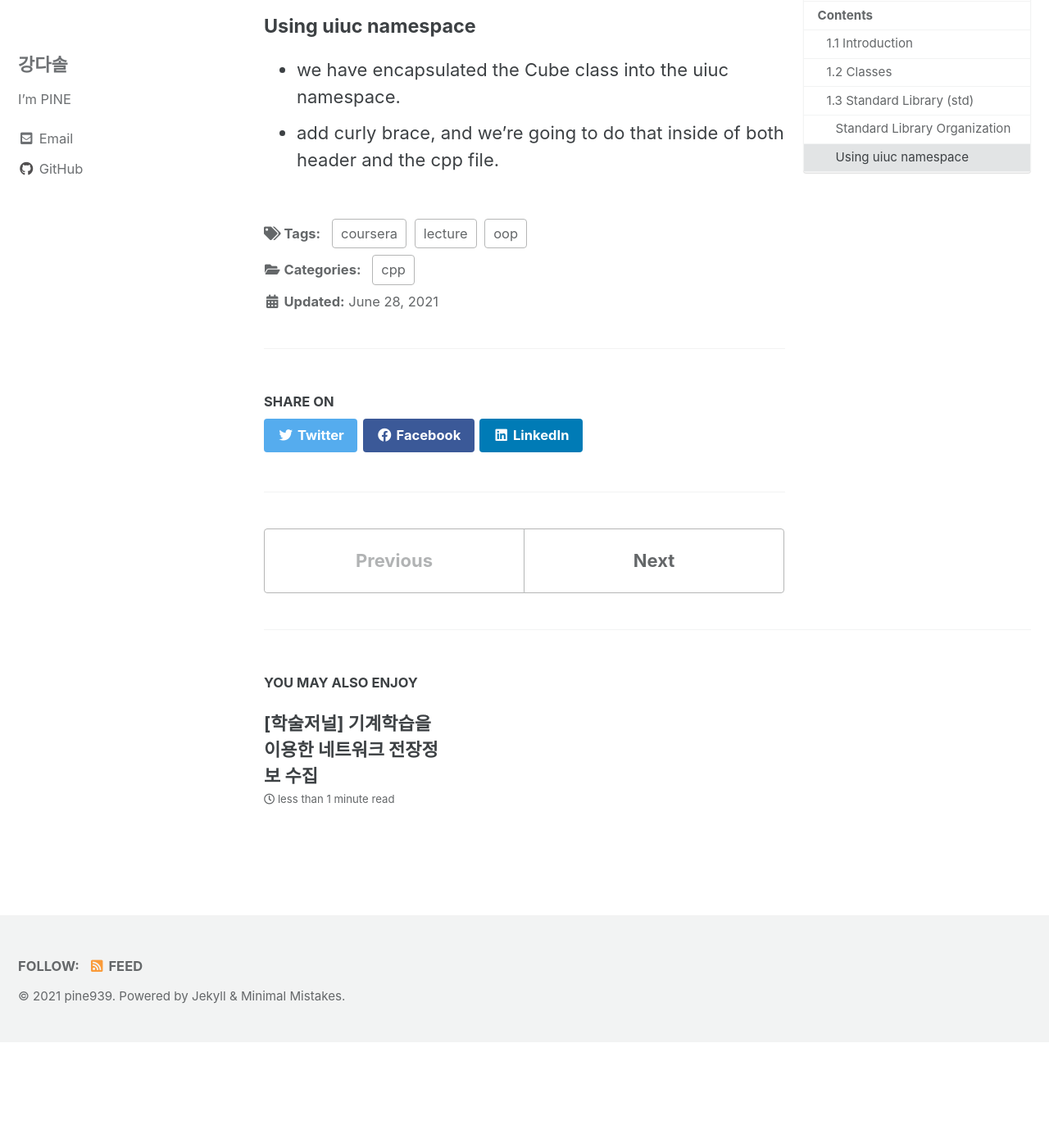
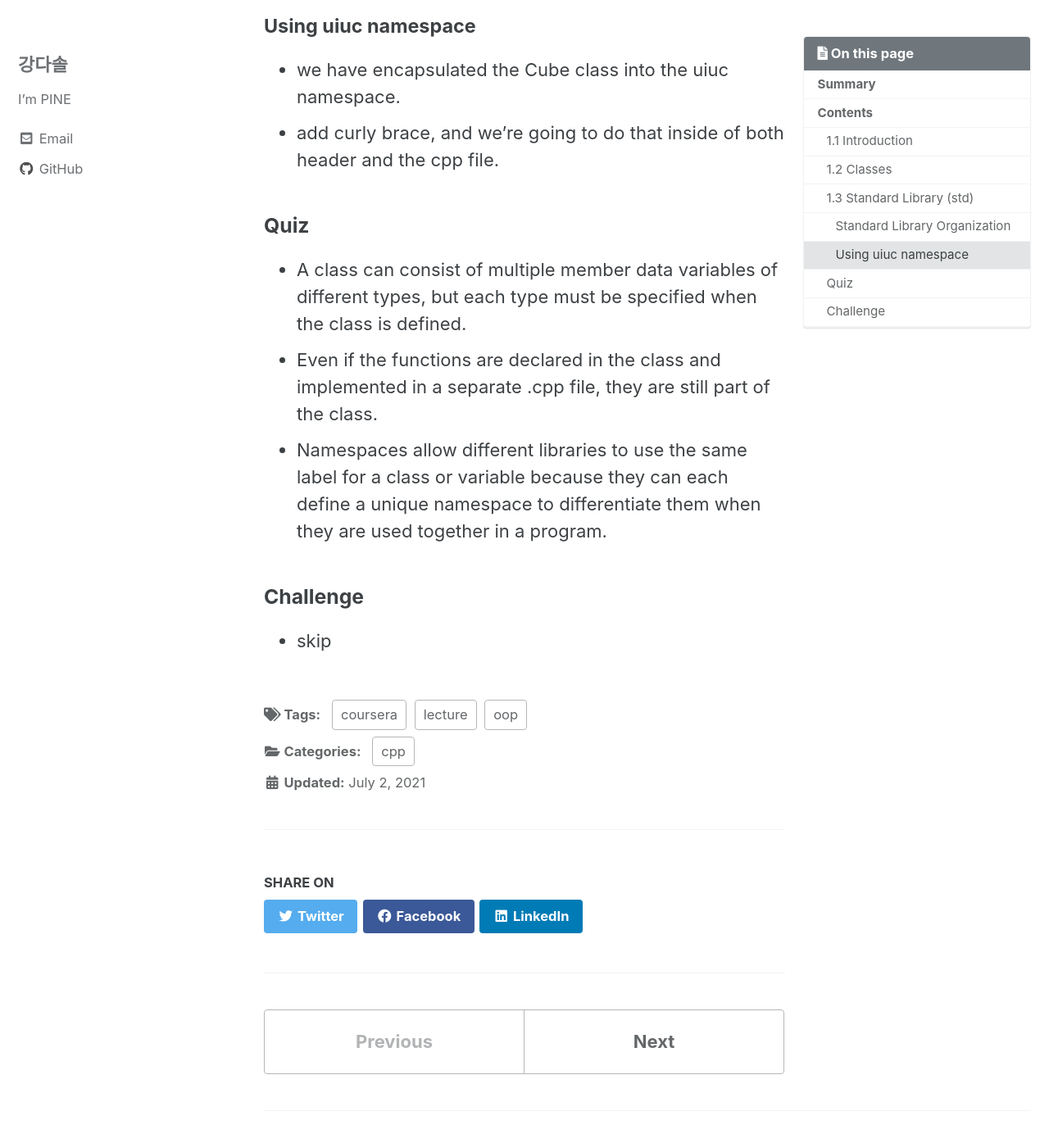
Before and after one commit to pine939/pine939.github.io, a Jekyll site: the page built from _posts/2021-06-23-coursera_cpp_1.md, in a window 1280 px wide and 1400 px high, scrolled down 1776 px. Shown: the top 1395 px of the window at 82% size. Built offline with Jekyll 4.4.1, drawn with Linux system fonts in a browser that asks for light colours; cached includes are drawn as plain includes; before the commit the page ends 3048 px from its top, so only the background shows below that; some of the changed text lies outside the part shown.

```diff
--- a/_posts/2021-06-23-coursera_cpp_1.md
+++ b/_posts/2021-06-23-coursera_cpp_1.md
@@ -13,7 +13,7 @@ toc: true
 toc_sticky: true
 
 date: 2021-06-23
-last_modified_at: 2021-06-28
+last_modified_at: 2021-07-02
 ---
 
 ## Summary
@@ -53,3 +53,13 @@ last_modified_at: 2021-06-28
 
 * we have encapsulated the Cube class into the uiuc namespace.
 * add curly brace, and we're going to do that inside of both header and the cpp file.
+
+### Quiz
+
+* A class can consist of multiple member data variables of different types, but each type must be specified when the class is defined.
+* Even if the functions are declared in the class and implemented in a separate .cpp file, they are still part of the class.
+* Namespaces allow different libraries to use the same label for a class or variable because they can each define a unique namespace to differentiate them when they are used together in a program.
+
+### Challenge
+
+* skip
```
